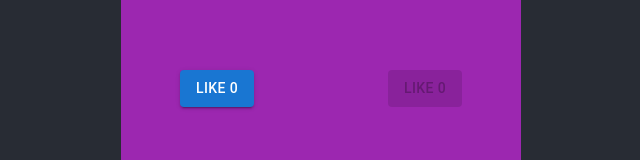
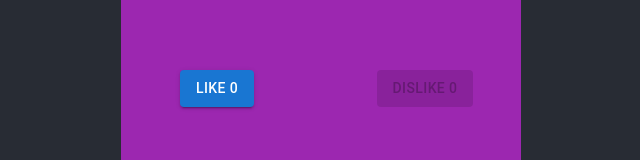
Before and after one commit to rjuliao/hello-world, a React (Create React App) app: page / in a window 1280 px wide. Shown: the part 378-538 px from the top of the page, without its empty margins (319-959 px from the left). Built offline with nearby package versions, Linux system fonts and the light colour scheme.

Commit message:
Button modification

```diff
--- a/src/components/ButtonUi.js
+++ b/src/components/ButtonUi.js
@@ -1,12 +1,12 @@
 import * as React from 'react';
 import { Button } from "@mui/material";
 
-function ButtonUi({isDisabled, counter, onClick}){
+function ButtonUi({isDisabled, counter, onClick, innerText}){
 
     return(
         <>
             <Button variant='contained' disabled={isDisabled} onClick={onClick}>
-                Like {counter}
+                {innerText} {counter}
             </Button>
         </>
     )
```
